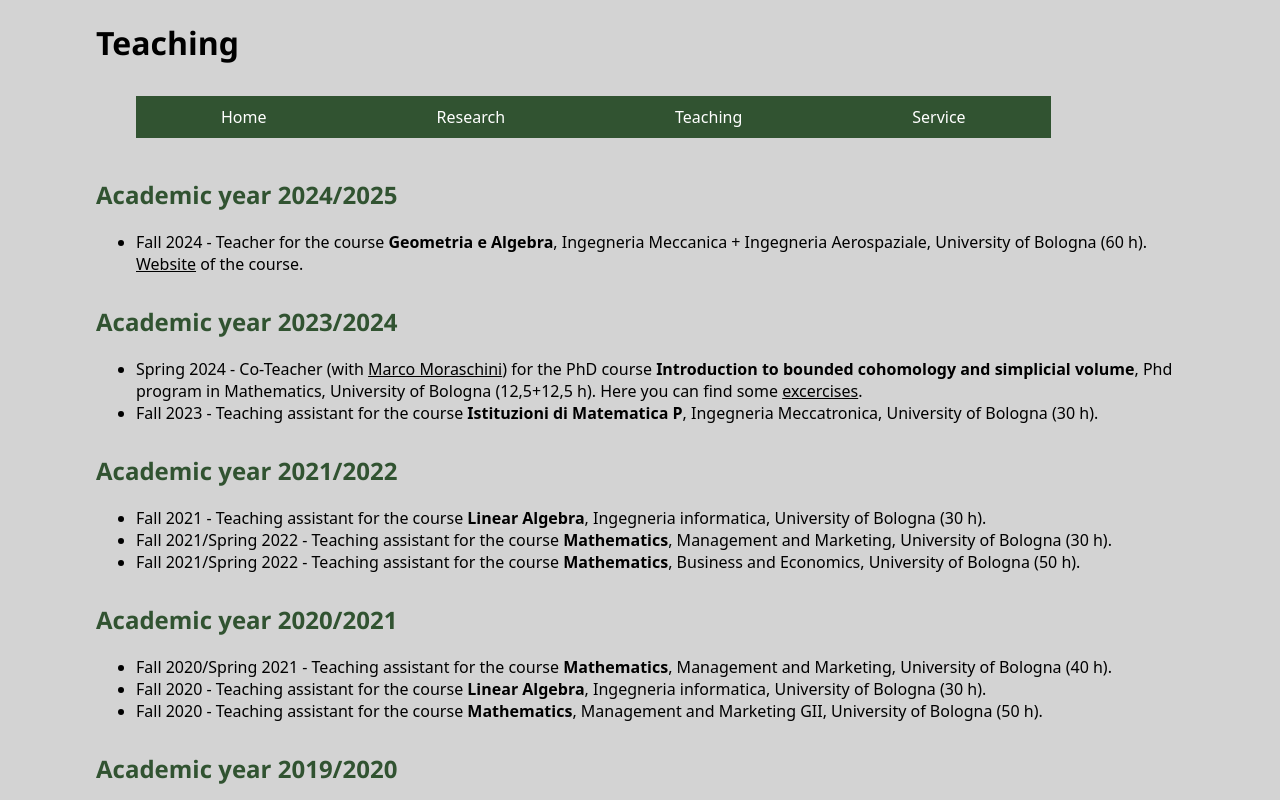
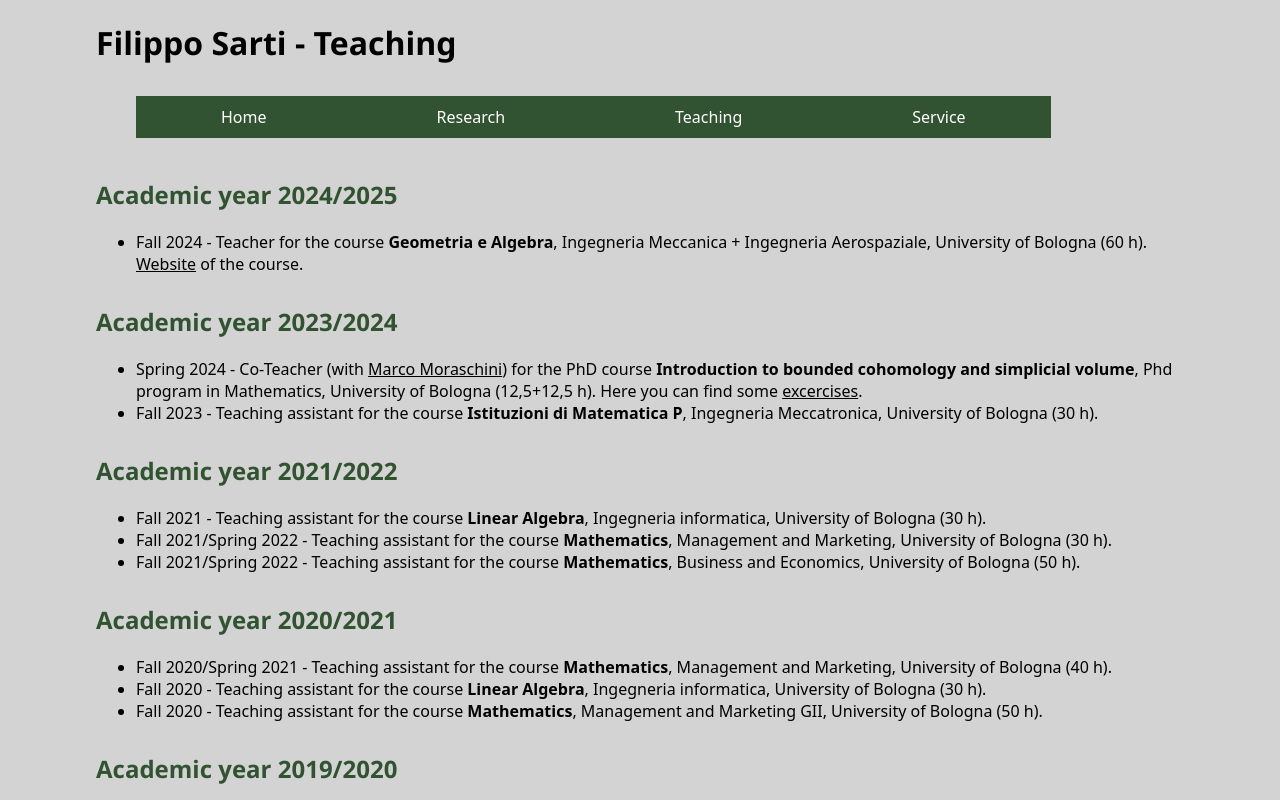
Before and after one commit to filosarti/filosarti.github.io, a plain HTML site: page teaching.html in a window 1280 px wide. Shown: the top 800 px of the page. Drawn offline with Linux system fonts and the light colour scheme.

Commit message:
Update teaching.html

```diff
--- a/teaching.html
+++ b/teaching.html
@@ -20,7 +20,7 @@
 <body>
 <!-- Site navigation menu -->
 
-  <h1 style="text-align:left">Teaching</h1>
+  <h1 style="text-align:left"> Filippo Sarti - Teaching</h1>
 
 <ul class="navbar">
   <li><a href="index.html">Home</a>
```
